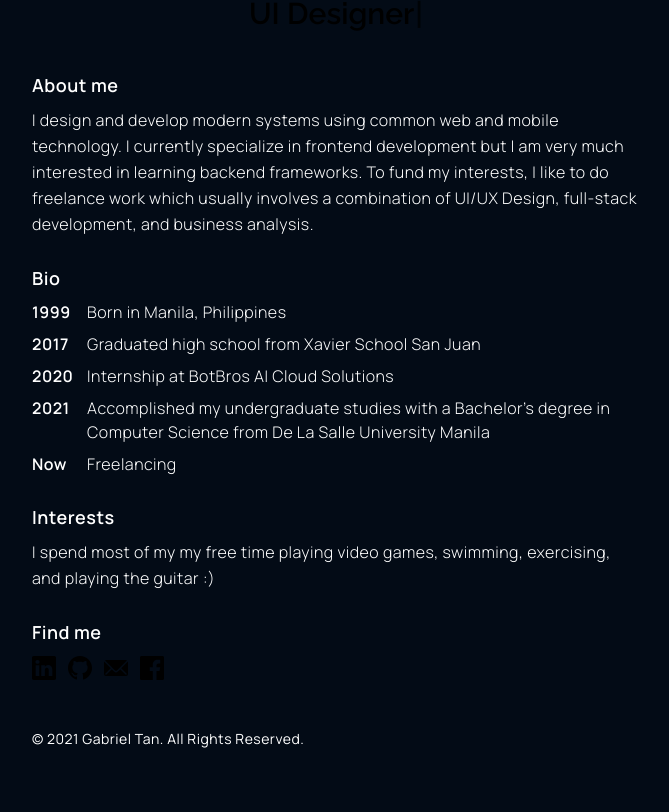
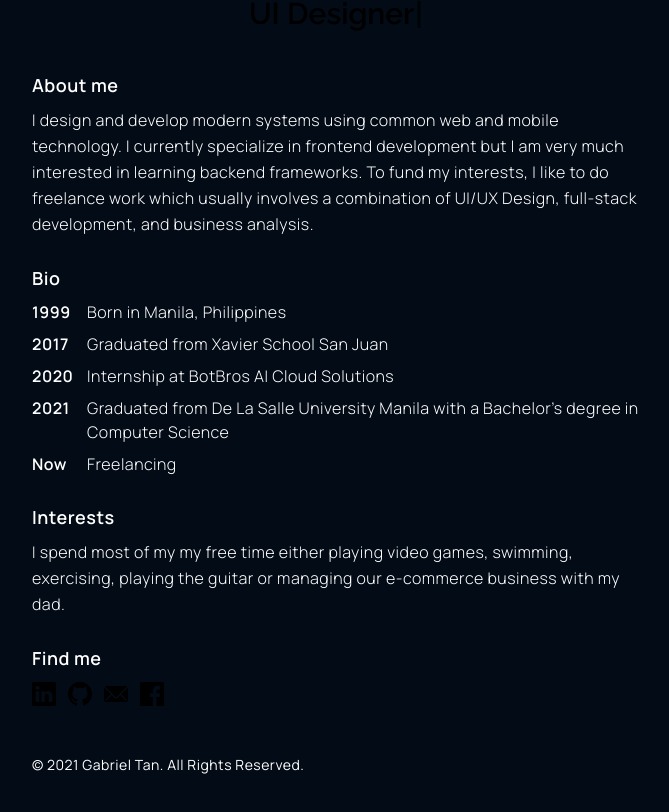
Before and after one commit to gabtan99/website, a Next.js app: page / in a window 1280 px wide. Shown: the part 374-1186 px from the top of the page, without its empty margins (304-973 px from the left). Built offline with nearby package versions, Linux system fonts and the light colour scheme.

Commit message:
refactor: updated index words

```diff
--- a/pages/index.js
+++ b/pages/index.js
@@ -58,14 +58,14 @@ export default function Home() {
           <Box>
             <BioEntry year="1999">Born in Manila, Philippines</BioEntry>
             <BioEntry year="2017">
-              Graduated high school from Xavier School San Juan
+              Graduated from Xavier School San Juan
             </BioEntry>
             <BioEntry year="2020">
               Internship at BotBros AI Cloud Solutions
             </BioEntry>
             <BioEntry year="2021">
-              Accomplished my undergraduate studies with a Bachelor’s degree in
-              Computer Science from De La Salle University Manila
+              Graduated from De La Salle University Manila with a Bachelor’s
+              degree in Computer Science
             </BioEntry>
             <BioEntry year="Now">Freelancing</BioEntry>
           </Box>
@@ -76,8 +76,9 @@ export default function Home() {
             Interests
           </Text>
           <Text letterSpacing={0.5} fontWeight={300} lineHeight="tall">
-            I spend most of my my free time playing video games, swimming,
-            exercising, and playing the guitar :)
+            I spend most of my my free time either playing video games,
+            swimming, exercising, playing the guitar or managing our e-commerce
+            business with my dad.
           </Text>
         </Block>
       </Container>
--- a/pages/portfolio.js
+++ b/pages/portfolio.js
@@ -22,7 +22,7 @@ const Portfolio = () => {
       <Container maxW="container.sm" pt={14}>
         <Block delay={0.1} mb={7}>
           <Text mb={2} fontSize="lg" fontWeight={600}>
-            Portfolio
+            My Portfolio
           </Text>
         </Block>
 
```
